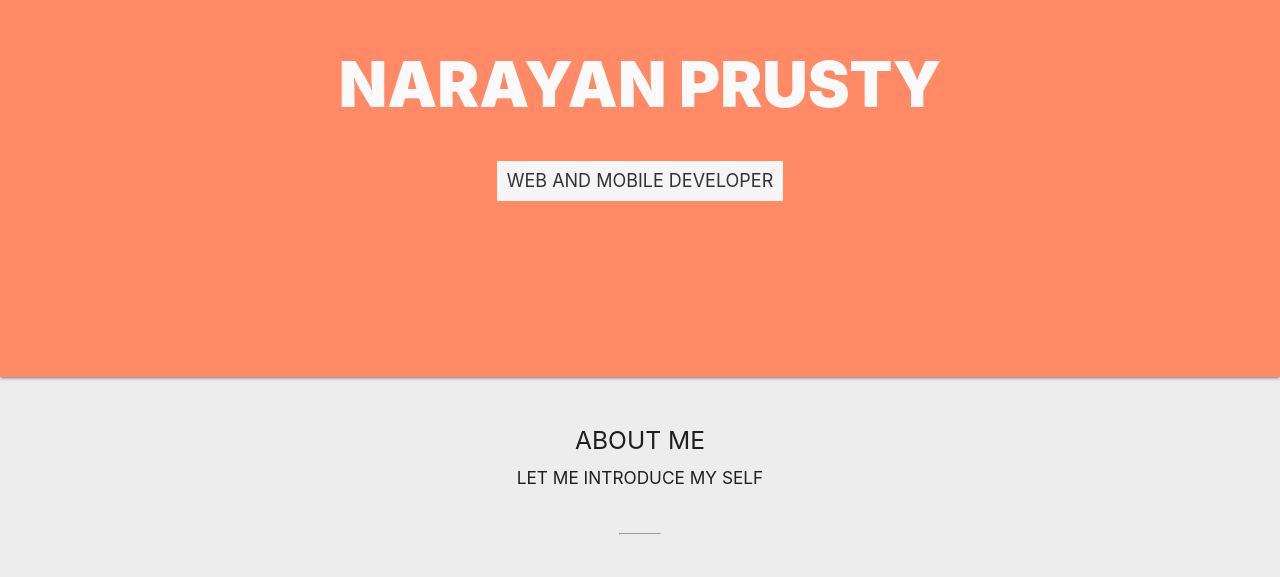
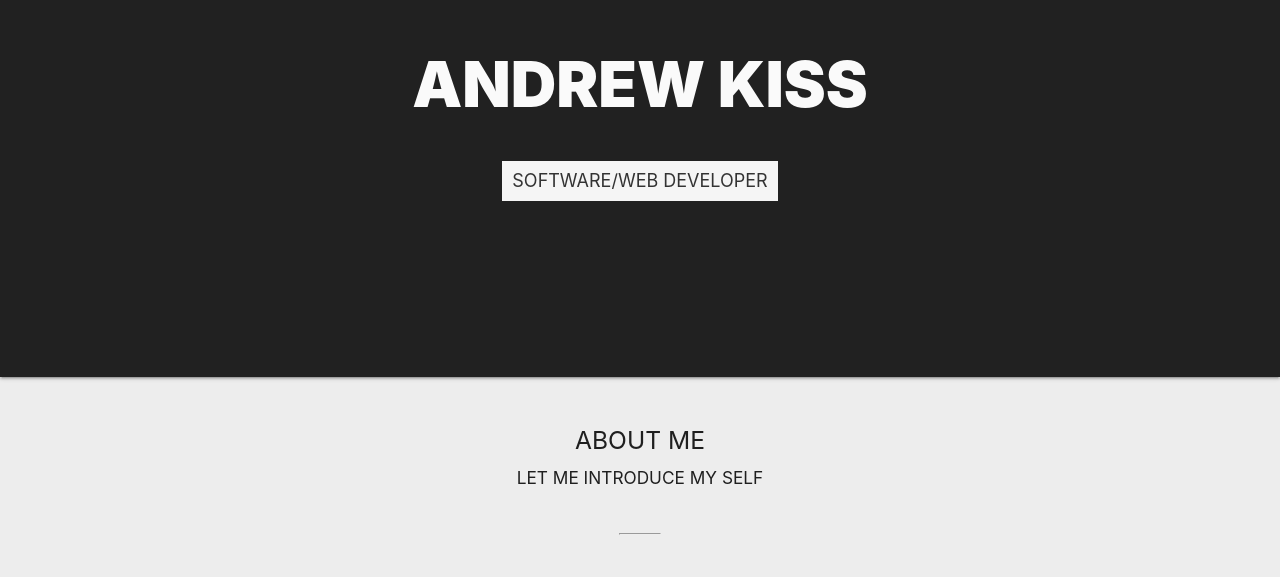
Before and after one commit to andyk00/github.io, a plain HTML site: page index.html in a window 1280 px wide. Shown: the part 158-735 px from the top of the page. Drawn offline with nearby package versions, Linux system fonts and the light colour scheme; no server answers.

Commit message:
update color

```diff
--- a/index.html
+++ b/index.html
@@ -19,9 +19,9 @@
 
   <body>
 
-    <div class="intro deep-orange lighten-2 z-depth-1">
-        <h1 class="grey-text text-lighten-5">narayan prusty</h1>
-        <h5 clas="grey lighten-4 grey-text text-darken-1">web and mobile developer</h5>
+    <div class="intro grey darken-4 z-depth-1">
+        <h1 class="grey-text text-lighten-5">Andrew Kiss</h1>
+        <h5 clas="grey lighten-4 grey-text text-darken-1">software/web developer</h5>
       </div>
 
  <div class="container about">
```
